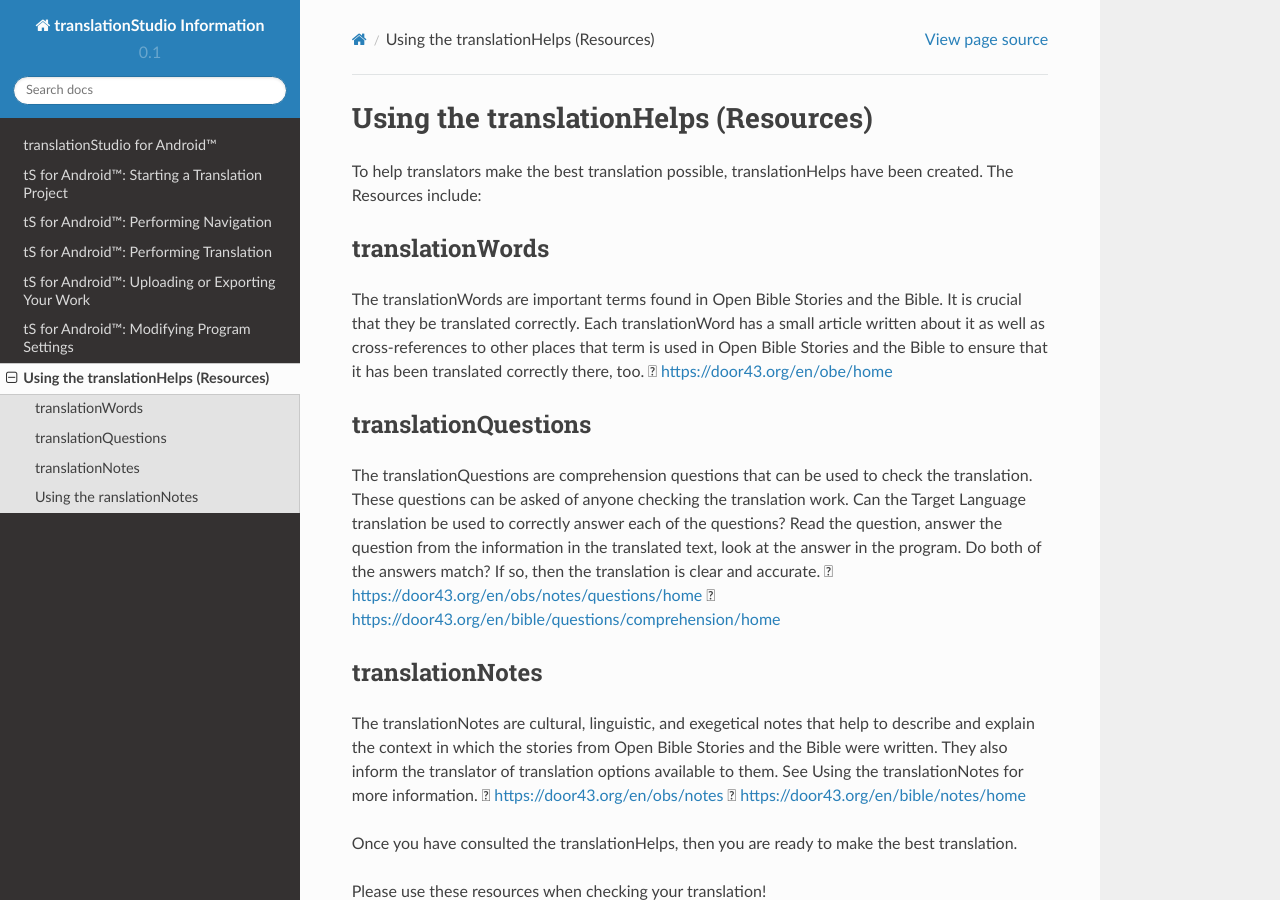
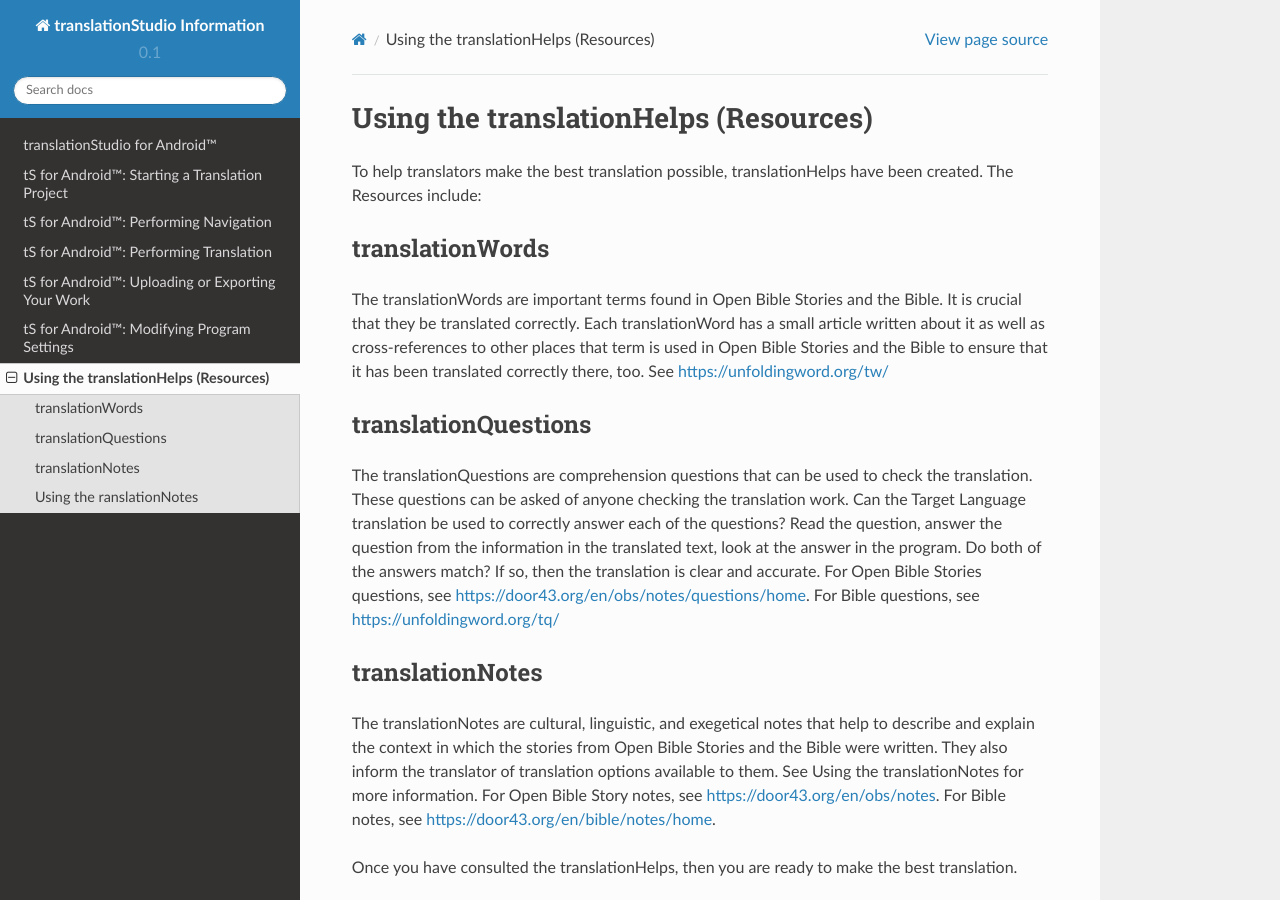
Before and after one commit to unfoldingWord-dev/translationStudio-Info, a Sphinx documentation site: the page built from docs/Helps.rst, in a window 1280 px wide and 900 px high. Built offline with Sphinx 7.4.7 and the Read the Docs theme 2.0.0, drawn with Linux system fonts in a browser that asks for light colours; pages that are not in the unit, such as notebooks, are missing from menus.

Commit message:
Update Helps.rst

```diff
--- a/docs/Helps.rst
+++ b/docs/Helps.rst
@@ -7,21 +7,21 @@ translationWords
 ----------------
 
 The translationWords are important terms found in Open Bible Stories and the Bible. It is crucial that they be translated correctly. Each translationWord has a small article written about it as well as cross-references to other places that term is used in Open Bible Stories and the Bible to ensure that it has been translated correctly there, too.
-	https://door43.org/en/obe/home
+See	https://unfoldingword.org/tw/
 
 translationQuestions
 --------------------
 
 The translationQuestions are comprehension questions that can be used to check the translation. These questions can be asked of anyone checking the translation work. Can the Target Language translation be used to correctly answer each of the questions? Read the question, answer the question from the information in the translated text, look at the answer in the program. Do both of the answers match? If so, then the translation is clear and accurate.
-	https://door43.org/en/obs/notes/questions/home
-	https://door43.org/en/bible/questions/comprehension/home
+For Open Bible Stories questions, see	https://door43.org/en/obs/notes/questions/home.
+For Bible questions, see	https://unfoldingword.org/tq/
 
 translationNotes
 ----------------
 
 The translationNotes are cultural, linguistic, and exegetical notes that help to describe and explain the context in which the stories from Open Bible Stories and the Bible were written. They also inform the translator of translation options available to them. See Using the translationNotes for more information.
-	https://door43.org/en/obs/notes
-	https://door43.org/en/bible/notes/home
+For Open Bible Story notes, see	https://door43.org/en/obs/notes.
+For Bible notes, see	https://door43.org/en/bible/notes/home.
 
 Once you have consulted the translationHelps, then you are ready to make the best translation.
 
```
